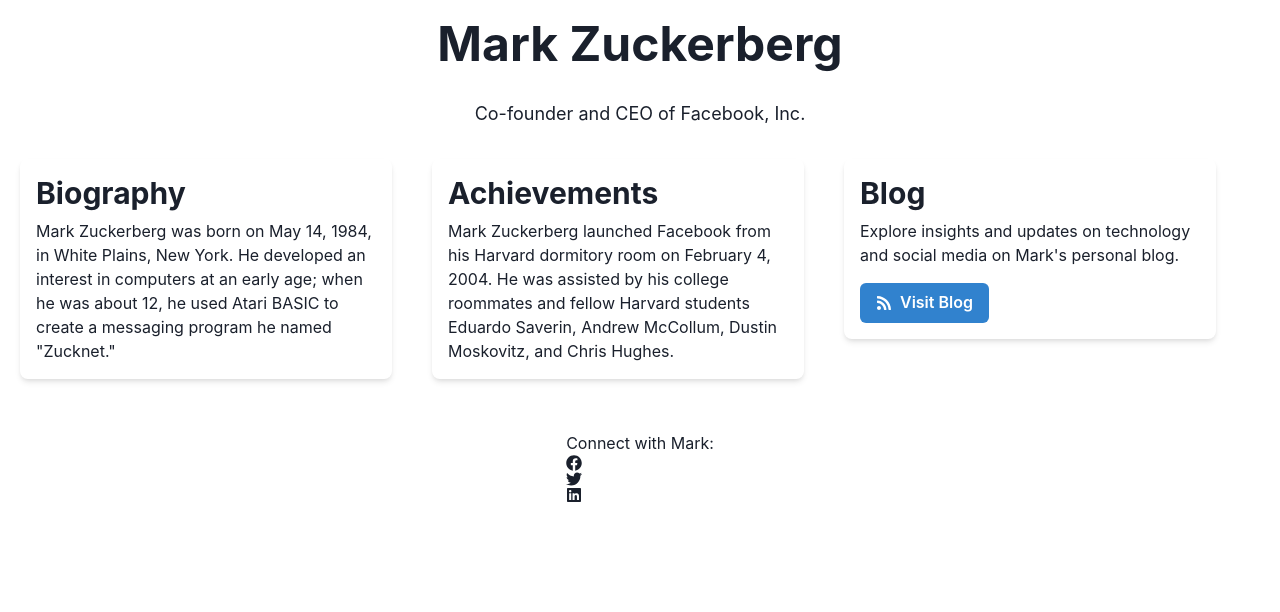
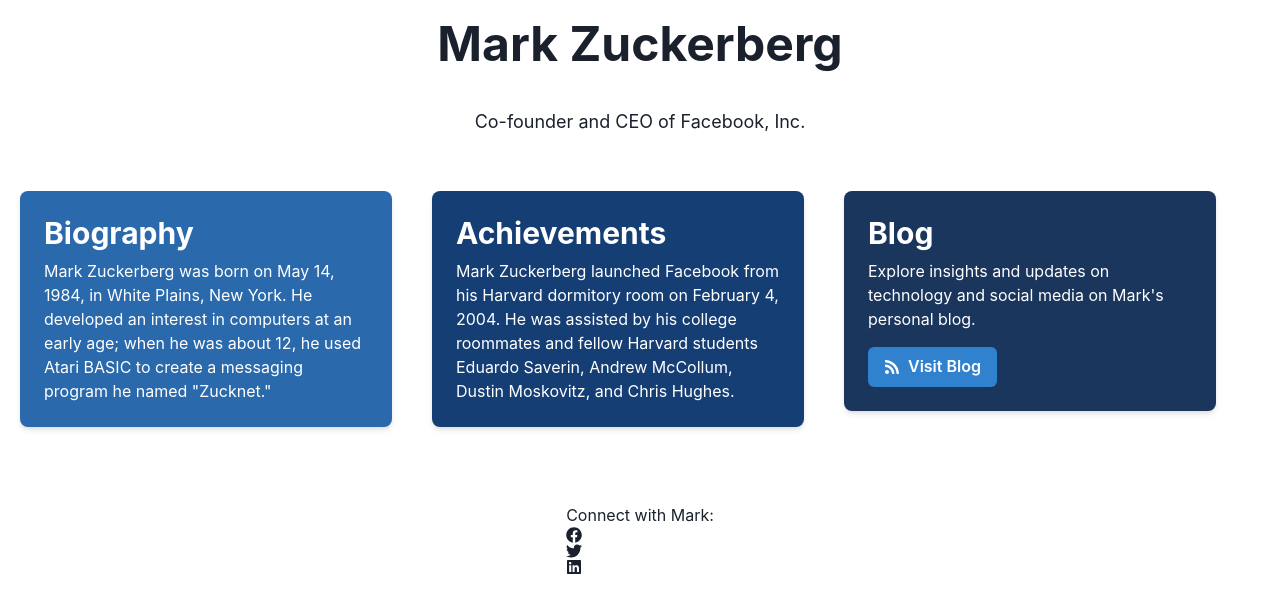
Before and after one commit to GPT-Engineer-App-Dev/zuck-personal-website, a React (Vite) app: page / in a window 1280 px wide. Shown: the top 612 px of the page. Built offline with nearby package versions, Linux system fonts and the light colour scheme.

Commit message:
Enhanced visual appearance with distinct colors and themes for sections on the homepage.

```diff
--- a/src/pages/Index.jsx
+++ b/src/pages/Index.jsx
@@ -3,25 +3,25 @@ import { FaFacebook, FaTwitter, FaLinkedin, FaRss } from 'react-icons/fa';
 
 const Index = () => {
   return (
-    <VStack spacing={8} p={5}>
+    <VStack spacing={10} p={5}>
       <Heading as="h1" size="2xl">Mark Zuckerberg</Heading>
       <Text fontSize="lg">Co-founder and CEO of Facebook, Inc.</Text>
       <HStack spacing={10} align="start">
-        <Box as="section" p={4} boxShadow="md" borderRadius="lg" width="30%">
-          <Heading as="h2" size="lg">Biography</Heading>
-          <Text mt={2}>
+        <Box as="section" p={6} boxShadow="md" borderRadius="lg" width="30%" backgroundColor="brand.700" marginY="4">
+          <Heading as="h2" size="lg" color="white">Biography</Heading>
+          <Text mt={2} color="white">
             Mark Zuckerberg was born on May 14, 1984, in White Plains, New York. He developed an interest in computers at an early age; when he was about 12, he used Atari BASIC to create a messaging program he named "Zucknet."
           </Text>
         </Box>
-        <Box as="section" p={4} boxShadow="md" borderRadius="lg" width="30%">
-          <Heading as="h2" size="lg">Achievements</Heading>
-          <Text mt={2}>
+        <Box as="section" p={6} boxShadow="md" borderRadius="lg" width="30%" backgroundColor="brand.800" marginY="4">
+          <Heading as="h2" size="lg" color="white">Achievements</Heading>
+          <Text mt={2} color="white">
             Mark Zuckerberg launched Facebook from his Harvard dormitory room on February 4, 2004. He was assisted by his college roommates and fellow Harvard students Eduardo Saverin, Andrew McCollum, Dustin Moskovitz, and Chris Hughes.
           </Text>
         </Box>
-        <Box as="section" p={4} boxShadow="md" borderRadius="lg" width="30%">
-          <Heading as="h2" size="lg">Blog</Heading>
-          <Text mt={2}>
+        <Box as="section" p={6} boxShadow="md" borderRadius="lg" width="30%" backgroundColor="brand.900" marginY="4">
+          <Heading as="h2" size="lg" color="white">Blog</Heading>
+          <Text mt={2} color="white">
             Explore insights and updates on technology and social media on Mark's personal blog.
           </Text>
           <Button mt={4} leftIcon={<FaRss />} colorScheme="blue">Visit Blog</Button>
```
